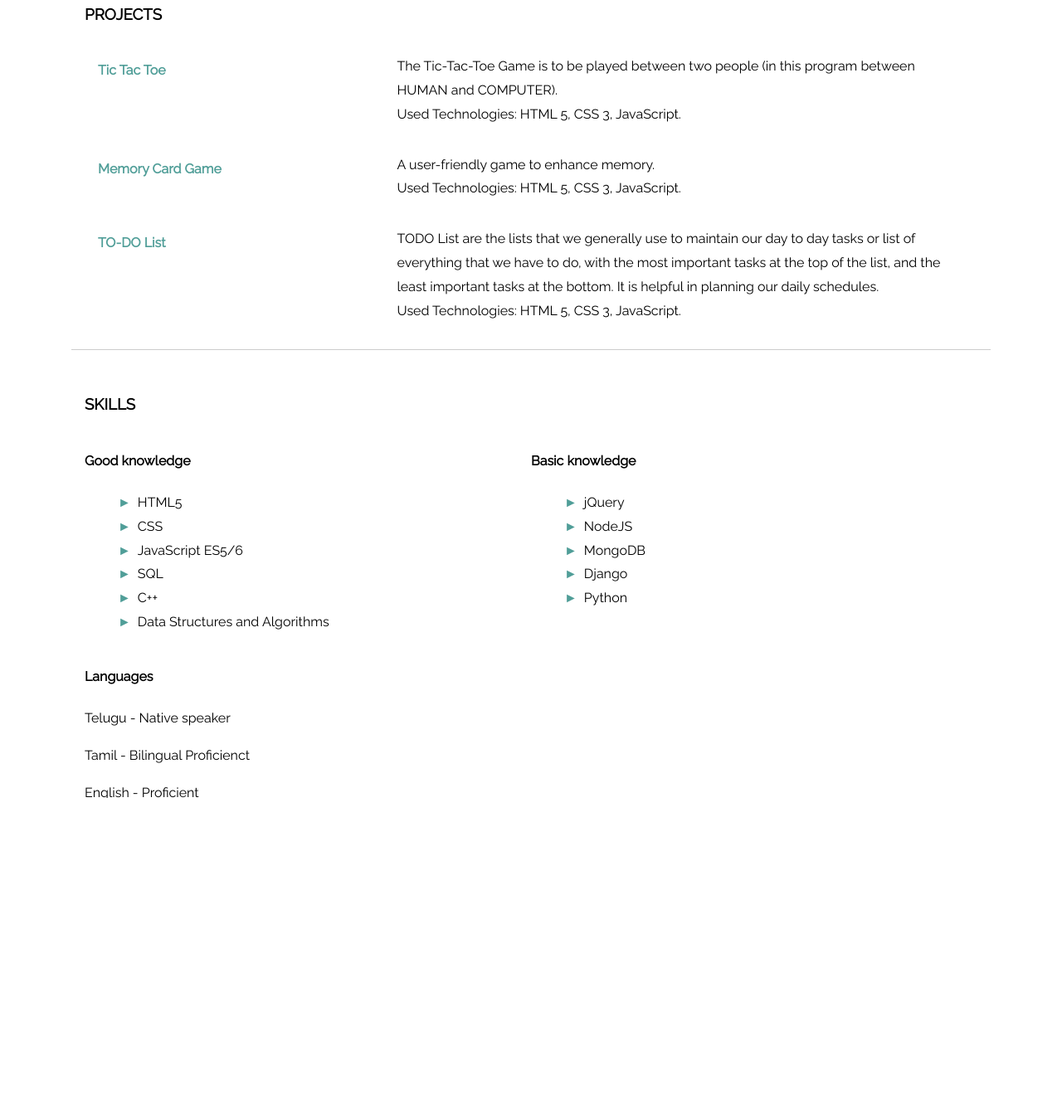
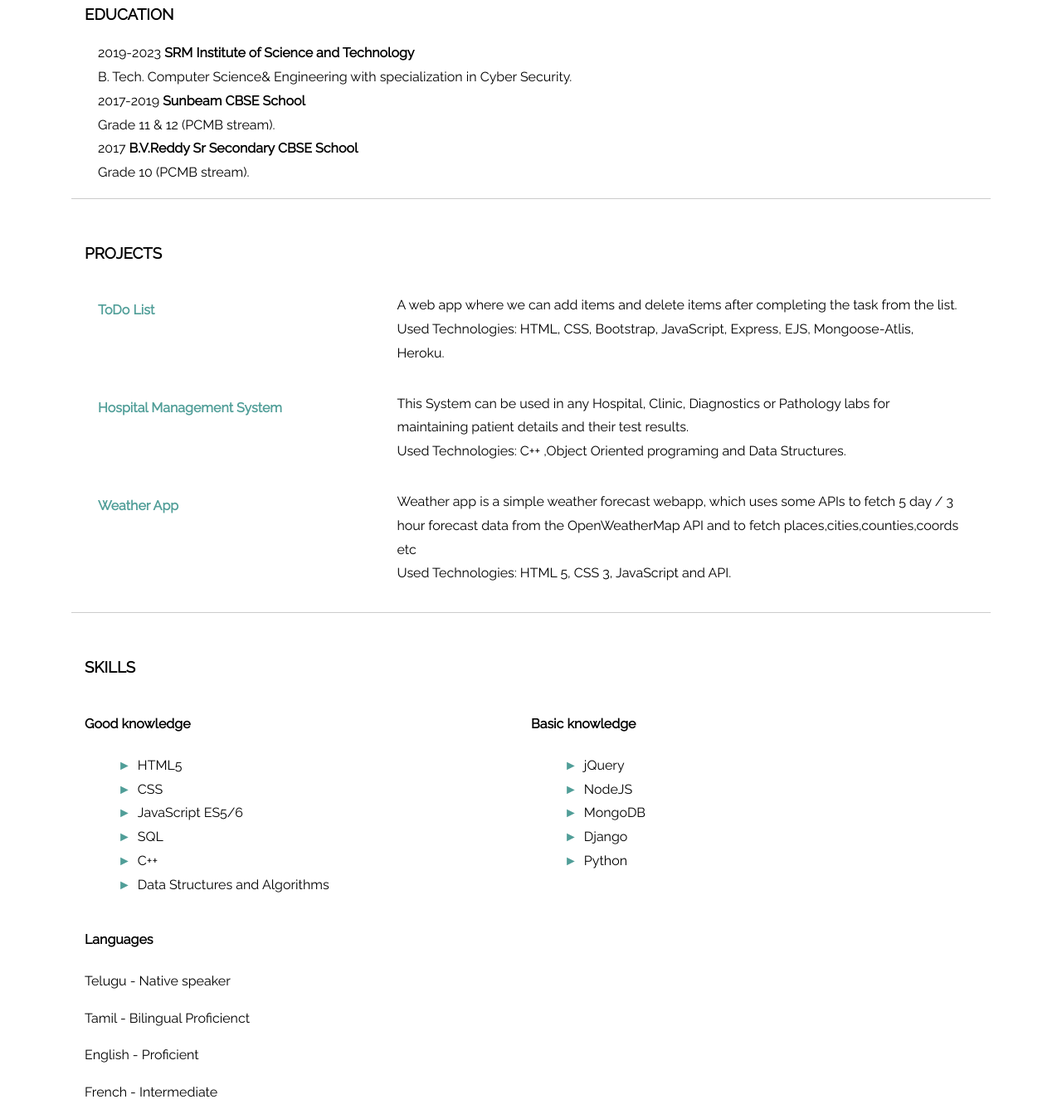
Before and after one commit to dhiyanesh04/CV, a plain HTML site: page index.html in a window 1280 px wide. Shown: the part 563-1900 px from the top of the page at 83% size. Drawn offline with Linux system fonts and the light colour scheme.

Commit message:
Update index.html

```diff
--- a/index.html
+++ b/index.html
@@ -38,33 +38,61 @@
   </header>
   <main>
     <section>
+      <h3>Education</h3>
+      <article>
+        <div class='school'>
+          <span>2019-2023</span> <strong>SRM Institute of Science and Technology</strong>
+        </div>
+        <div class="descrition">
+          B. Tech. Computer Science& Engineering with specialization in Cyber Security.
+        </div>
+      </article>
+      <article>
+        <div class='school'>
+          <span>2017-2019</span> <strong>Sunbeam CBSE School</strong>
+        </div>
+        <div>
+          Grade 11 & 12 (PCMB stream).
+        </div>
+      </article>
+      <article>
+        <div class='school'>
+          <span>2017</span> <strong>B.V.Reddy Sr Secondary CBSE School</strong>
+        </div>
+        <div>
+          Grade 10 (PCMB stream).
+        </div>
+      </article>
+    </section>
+
+    <section>
       <h3>PROJECTS</h3>
       <article class='project'>
         <div class='title'>
-          <h4>Tic Tac Toe</h4>
+          <h4>ToDo List</h4>
         </div>
         <div class="descrition">
-          <p>The Tic-Tac-Toe Game is to be played between two people (in this program between HUMAN and COMPUTER).
-            <br>Used Technologies: HTML 5, CSS 3, JavaScript.
+          <p>A web app where we can add items and delete items after completing the task from the list.
+            <br>Used Technologies: HTML, CSS, Bootstrap, JavaScript, Express, EJS, Mongoose-Atlis, Heroku.
             </p>
         </div>
       </article>
       <article class='project'>
         <div class='title'>
-          <h4>Memory Card Game</h4>
+          <h4>Hospital Management System</h4>
         </div>
         <div class="descrition">
-          <p>A user-friendly game to enhance memory.
-            <br>Used Technologies: HTML 5, CSS 3, JavaScript.</p>
+          <p>This System can be used in any Hospital, Clinic, Diagnostics or Pathology labs for maintaining patient details and their test results.
+            <br>Used Technologies: C++ ,Object Oriented programing and Data Structures.</p>
         </div>
       </article>
       <article class='project'>
         <div class='title'>
-          <h4>TO-DO List</h4>
+          <h4>Weather App</h4>
         </div>
         <div class="descrition">
-          <P>TODO List are the lists that we generally use to maintain our day to day tasks or list of everything that we have to do, with the most important tasks at the top of the list, and the least important tasks at the bottom. It is helpful in planning our daily schedules.
-            <br>Used Technologies: HTML 5, CSS 3, JavaScript.</P>
+          <P>Weather app is a simple weather forecast webapp, which uses some APIs to fetch 5 day / 3 hour forecast data from the OpenWeatherMap API and to fetch places,cities,counties,coords etc
+            <br>Used Technologies: HTML 5, CSS 3, JavaScript and API.</P>
         </div>
       </article>
     </section>
@@ -103,33 +131,6 @@
     </section>
 
     <section>
-      <h3>Education</h3>
-      <article>
-        <div class='school'>
-          <span>2019-2023</span> <strong>SRM Institute of Science and Technology</strong>
-        </div>
-        <div class="descrition">
-          B. Tech. Computer Science& Engineering with specialization in Cyber Security.
-        </div>
-      </article>
-      <article>
-        <div class='school'>
-          <span>2017-2019</span> <strong>Sunbeam CBSE School</strong>
-        </div>
-        <div>
-          Grade 11 & 12 (PCMB stream).
-        </div>
-      </article>
-      <article>
-        <div class='school'>
-          <span>2017</span> <strong>B.V.Reddy Sr Secondary CBSE School</strong>
-        </div>
-        <div>
-          Grade 10 (PCMB stream).
-        </div>
-      </article>
-    </section>
-    <section>
       <h3>Certificates</h3>
       <article>
         <div>
```
